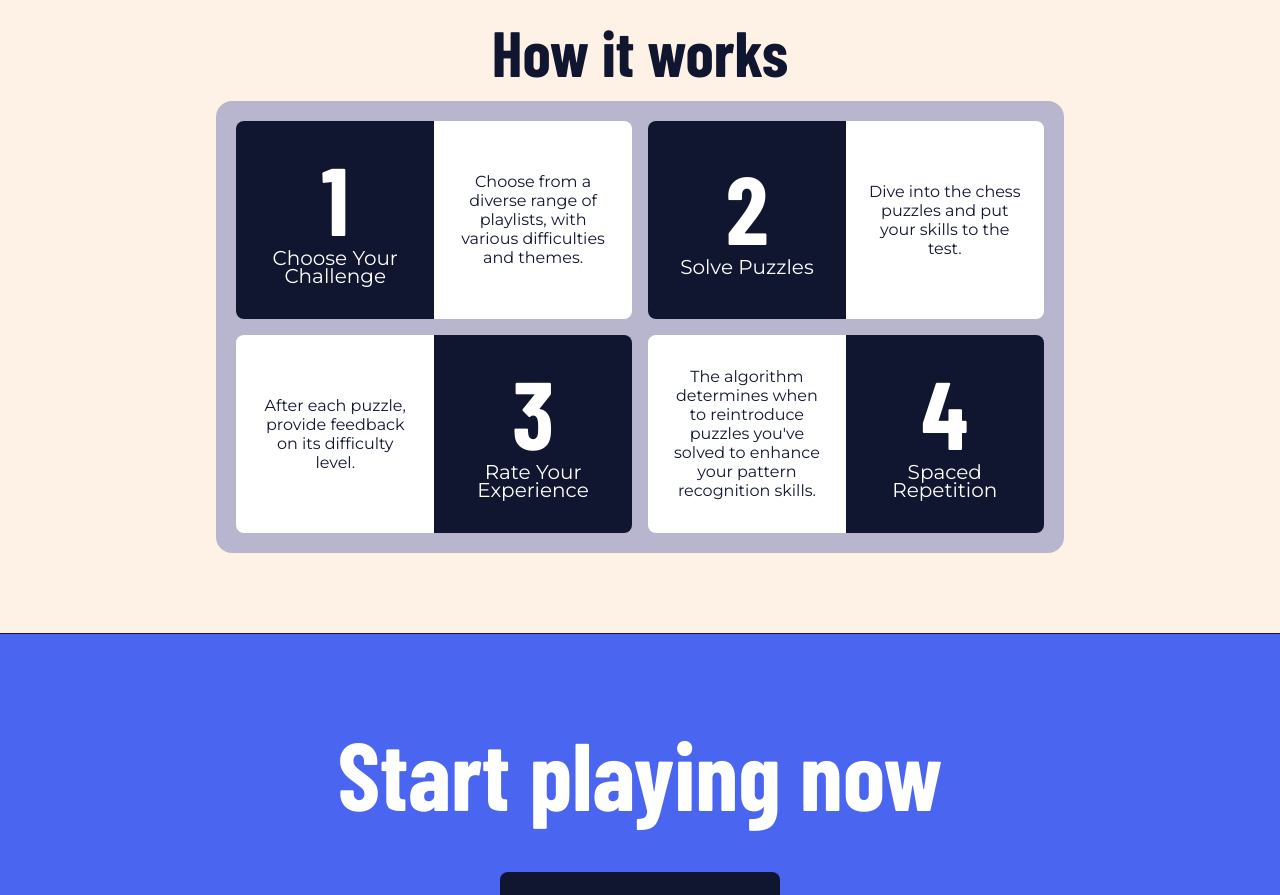
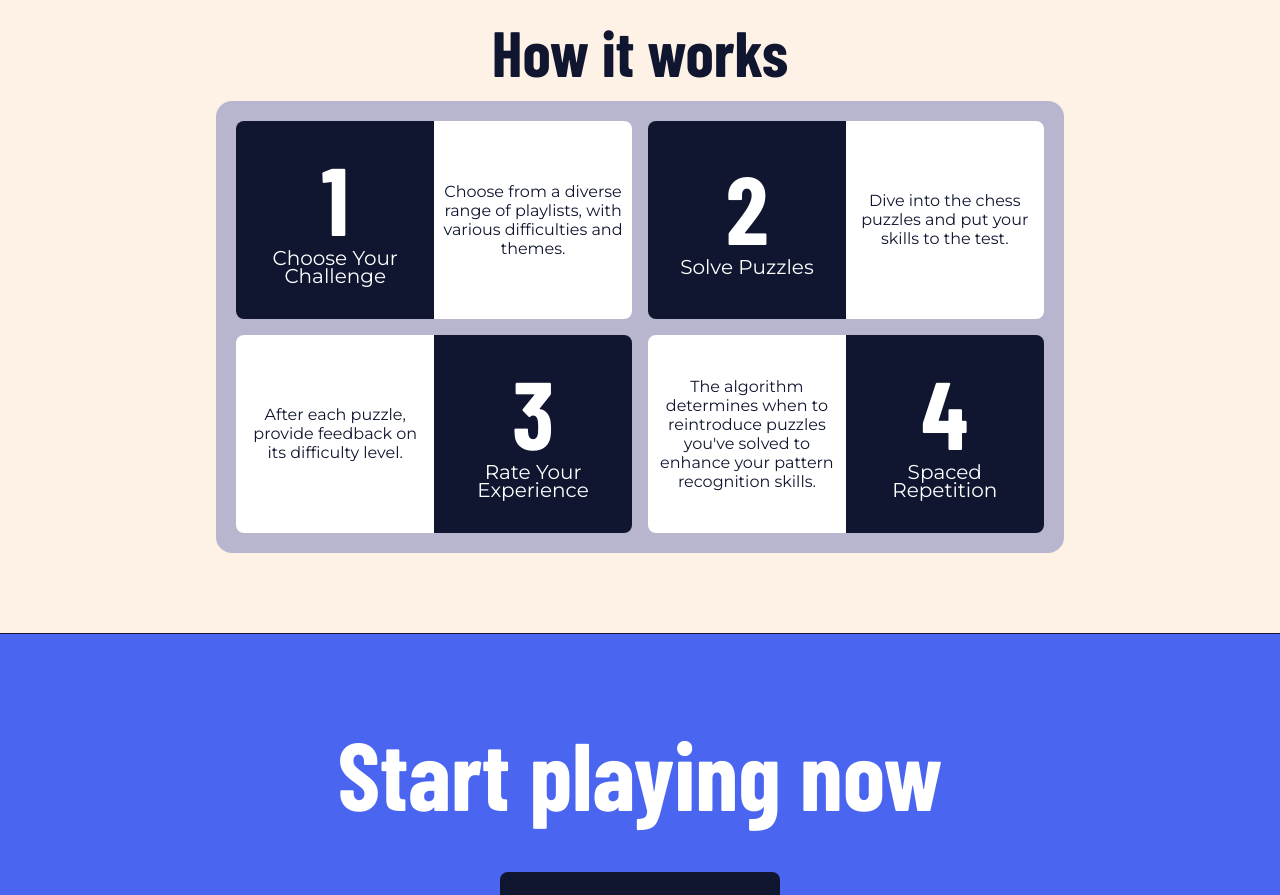
Before and after one commit to Boom123bam/Res-pawn, a SvelteKit app: page / in a window 1280 px wide. Shown: the part 1240-2135 px from the top of the page. Built offline with nearby package versions, Linux system fonts and the light colour scheme; no server answers.

Commit message:
fix card overflow

```diff
--- a/src/routes/+page.svelte
+++ b/src/routes/+page.svelte
@@ -256,7 +256,7 @@
     display: flex;
     align-items: center;
     justify-content: center;
-    padding: 1.25rem;
+    padding: 0.5rem;
   }
   .card .black {
     flex-direction: column;
```
